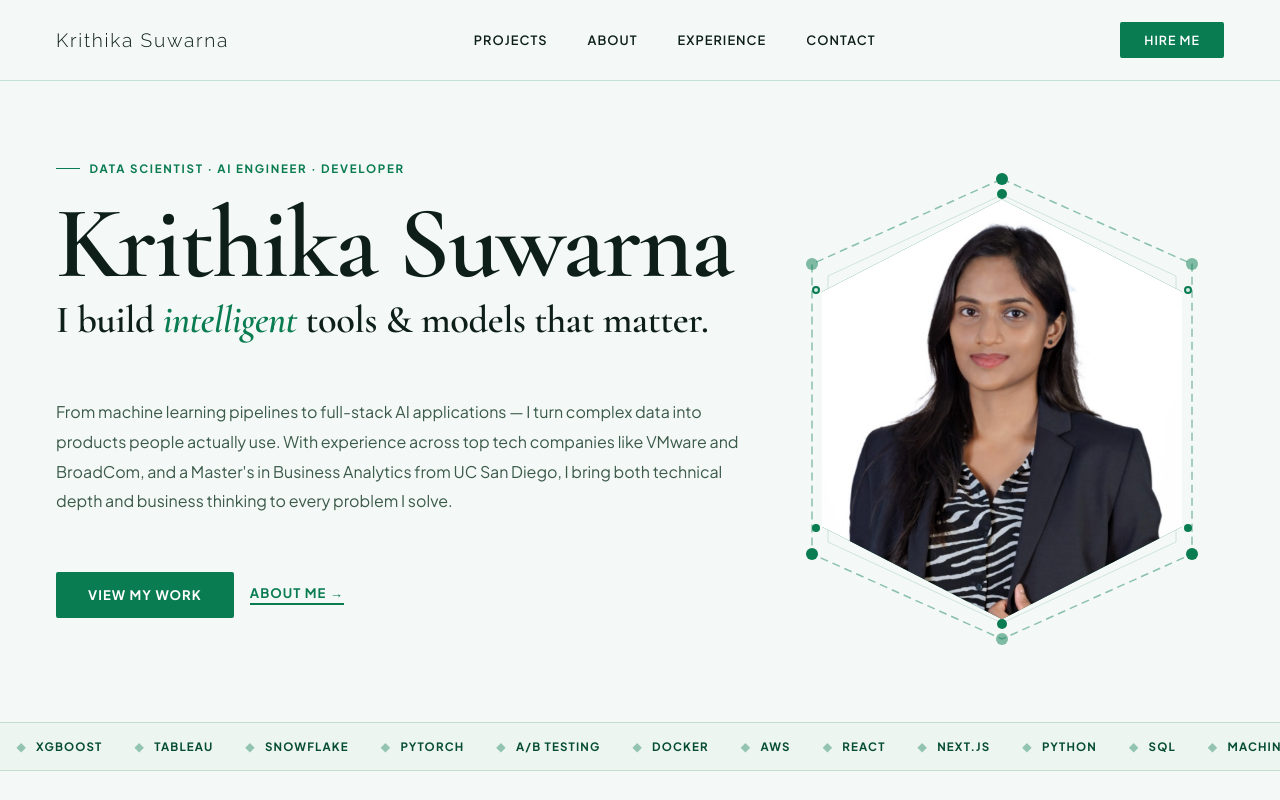
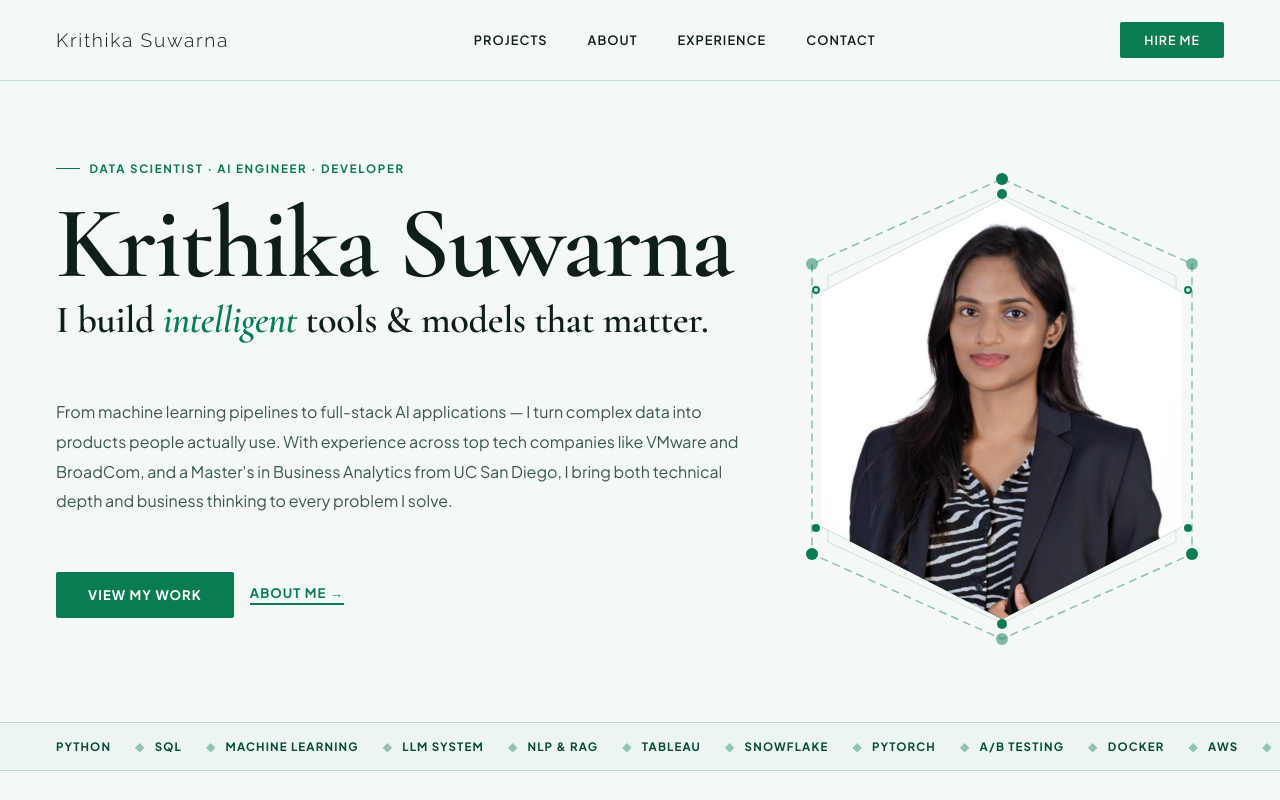
Before and after one commit to Krithikap019/ai-portfolio, a Next.js app: page / in a window 1280 px wide. Shown: the top 800 px of the page. Built offline with nearby package versions, Linux system fonts and the light colour scheme.

Commit message:
fin project

```diff
--- a/app/page.jsx
+++ b/app/page.jsx
@@ -30,7 +30,7 @@ const projects = [
   },
 ];
 
-const skills = ["Python", "SQL", "Machine Learning", "NLP & RAG", "XGBoost", "Tableau", "Snowflake", "PyTorch", "A/B Testing", "Docker", "AWS", "React", "Next.js"];;
+const skills = ["Python", "SQL", "Machine Learning", "LLM System", "NLP & RAG", "Tableau", "Snowflake", "PyTorch", "A/B Testing", "Docker", "AWS", "React"];;
 
 function ExperienceTimeline() {
   const [selected, setSelected] = useState(null);
@@ -256,29 +256,13 @@ export default function Home() {
         </div>
       </section>
 
-      {/* Skills marquee */}
-      <div style={{ borderTop: "1px solid rgba(10,124,82,0.2)", borderBottom: "1px solid rgba(10,124,82,0.2)", background: "#edf5f1", overflow: "hidden", padding: "1rem 0" }}>
-        <style>{`
-          @keyframes marquee {
-            0% { transform: translateX(0); }
-            100% { transform: translateX(-50%); }
-          }
-          .marquee-track {
-            display: flex;
-            gap: 2rem;
-            width: max-content;
-            animation: marquee 20s linear infinite;
-          }
-          .marquee-track:hover { animation-play-state: paused; }
-        `}</style>
-        <div className="marquee-track">
-          {[...skills, ...skills].map((s, i) => (
-            <span key={i} style={{ display: "flex", alignItems: "center", gap: "0.6rem", fontSize: "0.72rem", fontWeight: 700, letterSpacing: "0.1em", textTransform: "uppercase", color: "#064d33", flexShrink: 0 }}>
-              {i > 0 && <span style={{ color: "#0a7c52", opacity: 0.4 }}>◆</span>}
-              {s}
-            </span>
-          ))}
-        </div>
+      <div style={{ borderTop: "1px solid rgba(10,124,82,0.2)", borderBottom: "1px solid rgba(10,124,82,0.2)", padding: "1rem 3.5rem", display: "flex", gap: "1.5rem", flexWrap: "nowrap", alignItems: "center", background: "#edf5f1", overflowX: "auto", whiteSpace: "nowrap" }}>
+        {skills.map((s, i) => (
+          <span key={s} style={{ display: "flex", alignItems: "center", gap: "0.6rem", fontSize: "0.72rem", fontWeight: 700, letterSpacing: "0.1em", textTransform: "uppercase", color: "#064d33" }}>
+            {i > 0 && <span style={{ color: "#0a7c52", opacity: 0.4 }}>◆</span>}
+            {s}
+          </span>
+        ))}
       </div>
 
       <section id="projects" style={{ padding: "5rem 3.5rem" }}>
```
